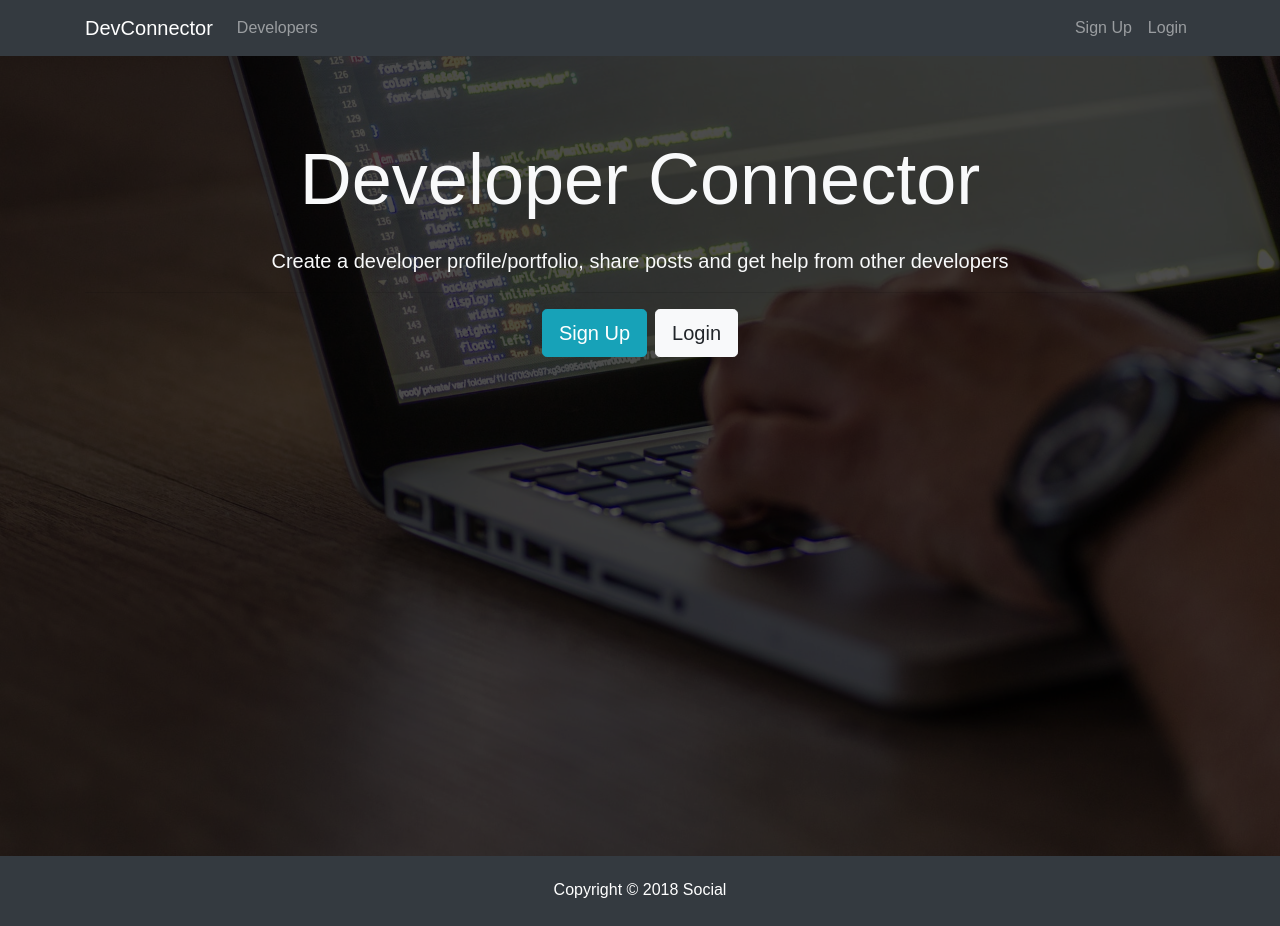
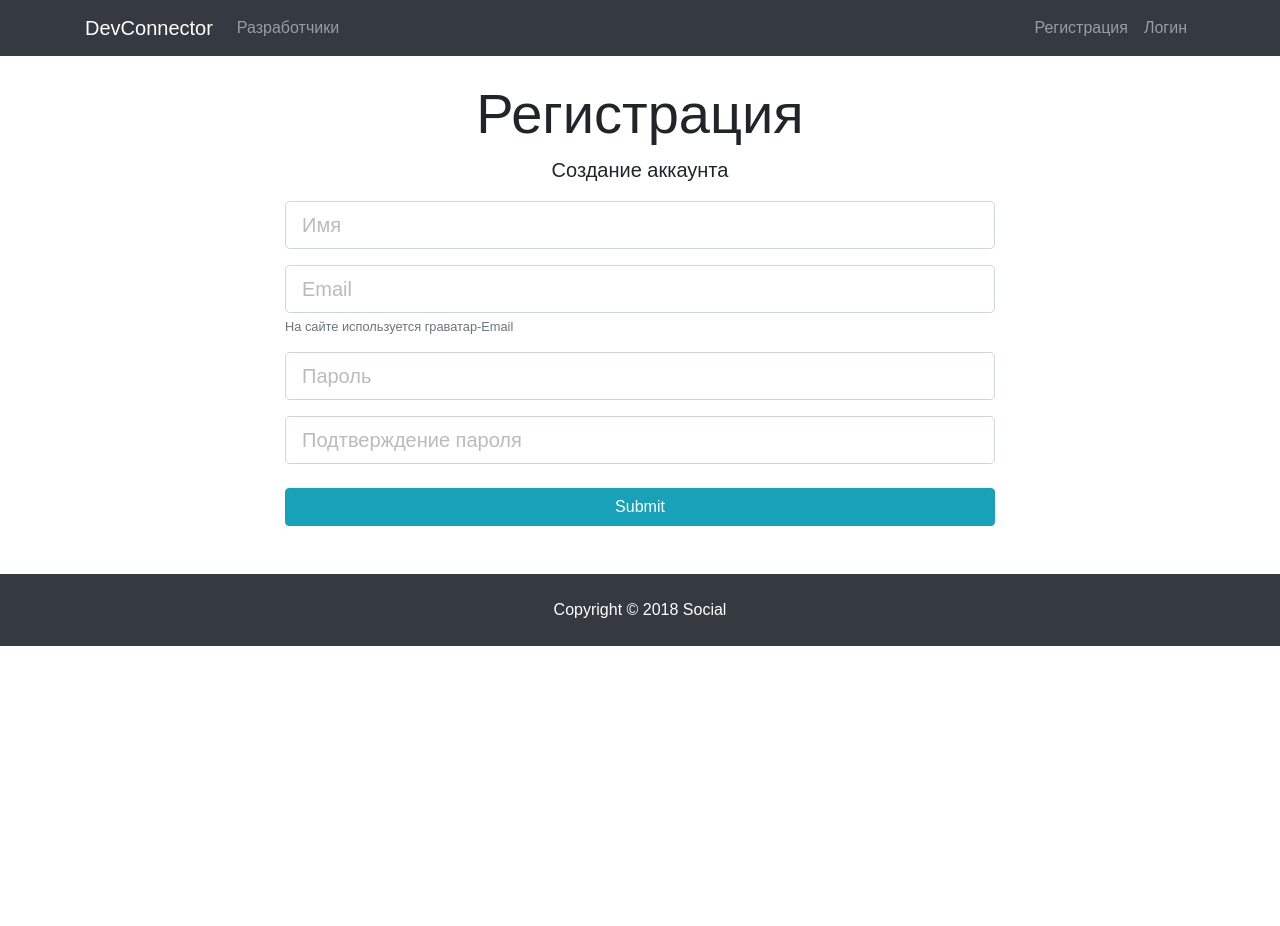
Before and after one commit to SergeyWebDeveloper/fullStackReact, a React (Create React App) app in the folder client/: page /register in a window 1280 px wide. After the commit the page ends 800 px from the top, so only its background shows below. Built offline with nearby package versions, Linux system fonts and the light colour scheme.

Commit message:
add register form

```diff
--- a/client/package.json
+++ b/client/package.json
@@ -5,6 +5,7 @@
   "dependencies": {
     "react": "^16.3.2",
     "react-dom": "^16.3.2",
+    "react-router-dom": "^4.2.2",
     "react-scripts": "1.1.4"
   },
   "scripts": {
--- a/client/src/App.js
+++ b/client/src/App.js
@@ -1,19 +1,28 @@
 import React, {Component} from 'react';
+import {BrowserRouter as Router, Route} from 'react-router-dom';
 
 import NavBar from './components/layout/Navbar';
 import Footer from './components/layout/Footer';
 import Landing from './components/layout/Landing';
+import Login from './components/auth/Login';
+import Register from './components/auth/Register';
 import './App.css';
 
 
 class App extends Component {
 	render() {
 		return (
-			<div className="App">
-				<NavBar/>
-				<Landing/>
-				<Footer/>
-			</div>
+			<Router>
+				<div className="App">
+					<NavBar/>
+					<Route exact path='/' component={Landing}/>
+					<div className="container">
+						<Route path='/login' component={Login}/>
+						<Route path='/register' component={Register}/>
+					</div>
+					<Footer/>
+				</div>
+			</Router>
 		);
 	}
 }
--- /dev/null
+++ b/client/src/components/auth/Login.js
@@ -0,0 +1,13 @@
+import React, {Component} from 'react';
+
+class Login extends Component {
+	render() {
+		return (
+			<div>
+				<h1>Логин</h1>
+			</div>
+		);
+	}
+}
+
+export default Login;
--- /dev/null
+++ b/client/src/components/auth/Register.js
@@ -0,0 +1,87 @@
+import React, {Component} from 'react';
+
+class Register extends Component {
+	state = {
+		name: '',
+		email: '',
+		password: '',
+		password2: '',
+		errors: {}
+	};
+
+	onChange = (e) => {
+		this.setState({[e.target.name]: e.target.value});
+	};
+
+	onSubmit = (e) => {
+		e.preventDefault();
+		const newUser = {
+			name: this.state.name,
+			email: this.state.email,
+			password: this.state.password,
+			password2: this.state.password2
+		};
+		console.log(newUser);
+	};
+
+	render() {
+		return (
+			<div className="register">
+				<div className="container">
+					<div className="row">
+						<div className="col-md-8 m-auto">
+							<h1 className="display-4 text-center">Регистрация</h1>
+							<p className="lead text-center">Создание аккаунта</p>
+							<form onSubmit={this.onSubmit}>
+								<div className="form-group">
+									<input
+										type="text"
+										className="form-control form-control-lg"
+										placeholder="Имя"
+										name="name"
+										value={this.state.name}
+										onChange={this.onChange}
+									/>
+								</div>
+								<div className="form-group">
+									<input
+										type="email"
+										className="form-control form-control-lg"
+										placeholder="Email"
+										name="email"
+										value={this.state.email}
+										onChange={this.onChange}
+									/>
+									<small className="form-text text-muted">На сайте используется граватар-Email</small>
+								</div>
+								<div className="form-group">
+									<input
+										type="password"
+										className="form-control form-control-lg"
+										placeholder="Пароль"
+										name="password"
+										value={this.state.password}
+										onChange={this.onChange}
+									/>
+								</div>
+								<div className="form-group">
+									<input
+										type="password"
+										className="form-control form-control-lg"
+										placeholder="Подтверждение пароля"
+										value={this.state.password2}
+										name="password2"
+										onChange={this.onChange}
+									/>
+								</div>
+								<input type="submit" className="btn btn-info btn-block mt-4"/>
+							</form>
+						</div>
+					</div>
+				</div>
+			</div>
+		);
+	}
+}
+
+export default Register;
--- a/client/src/components/layout/Landing.js
+++ b/client/src/components/layout/Landing.js
@@ -1,5 +1,5 @@
 import React, {Component} from 'react';
-import PropTypes from 'prop-types';
+import {Link} from 'react-router-dom';
 
 class Landing extends Component {
 	render() {
@@ -9,12 +9,12 @@
 					<div className="container">
 						<div className="row">
 							<div className="col-md-12 text-center">
-								<h1 className="display-3 mb-4">Developer Connector
+								<h1 className="display-3 mb-4">DeveloperConnector
 								</h1>
-								<p className="lead"> Create a developer profile/portfolio, share posts and get help from other developers</p>
+								<p className="lead"> Создайте профиль разработчика/портфолио, поделитесь сообщениями и получите помощь от других разработчиков.</p>
 								<hr />
-								<a href="register.html" className="btn btn-lg btn-info mr-2">Sign Up</a>
-								<a href="login.html" className="btn btn-lg btn-light">Login</a>
+								<Link to="/register" className="btn btn-lg btn-info mr-2">Регистрация</Link>
+								<Link to="/login" className="btn btn-lg btn-light">Логин</Link>
 							</div>
 						</div>
 					</div>
@@ -24,6 +24,4 @@
 	}
 }
 
-Landing.propTypes = {};
-
 export default Landing;
--- a/client/src/components/layout/Navbar.js
+++ b/client/src/components/layout/Navbar.js
@@ -1,11 +1,12 @@
 import React, {Component} from 'react';
+import {Link} from 'react-router-dom';
 
 class Navbar extends Component {
 	render() {
 		return (
 			<nav className="navbar navbar-expand-sm navbar-dark bg-dark mb-4">
 				<div className="container">
-					<a className="navbar-brand" href="landing.html">DevConnector</a>
+					<Link className="navbar-brand" to="/">DevConnector</Link>
 						<button className="navbar-toggler" type="button" data-toggle="collapse" data-target="#mobile-nav">
 							<span className="navbar-toggler-icon"></span>
 						</button>
@@ -13,17 +14,17 @@
 						<div className="collapse navbar-collapse" id="mobile-nav">
 							<ul className="navbar-nav mr-auto">
 								<li className="nav-item">
-								<a className="nav-link" href="profiles.html"> Developers
-								</a>
+									<Link className="nav-link" to="/profiles"> Разработчики
+									</Link>
 								</li>
 							</ul>
 
 							<ul className="navbar-nav ml-auto">
 								<li className="nav-item">
-								<a className="nav-link" href="register.html">Sign Up</a>
+									<Link className="nav-link" to="/register">Регистрация</Link>
 								</li>
 								<li className="nav-item">
-								<a className="nav-link" href="login.html">Login</a>
+									<Link className="nav-link" to="/login">Логин</Link>
 								</li>
 							</ul>
 						</div>
```
Lines whose indentation alone changed are shown as unchanged.
